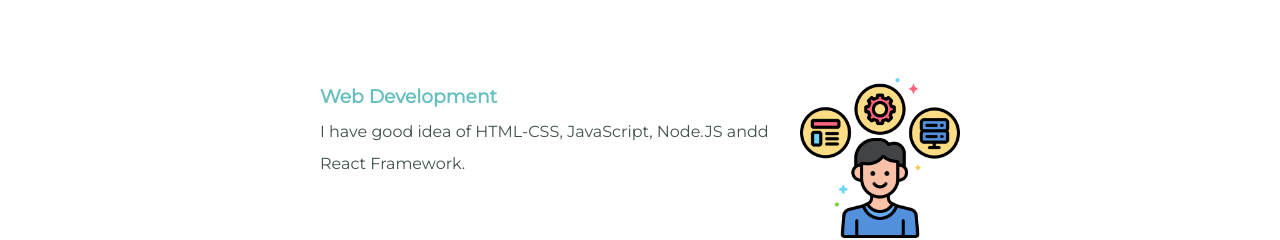
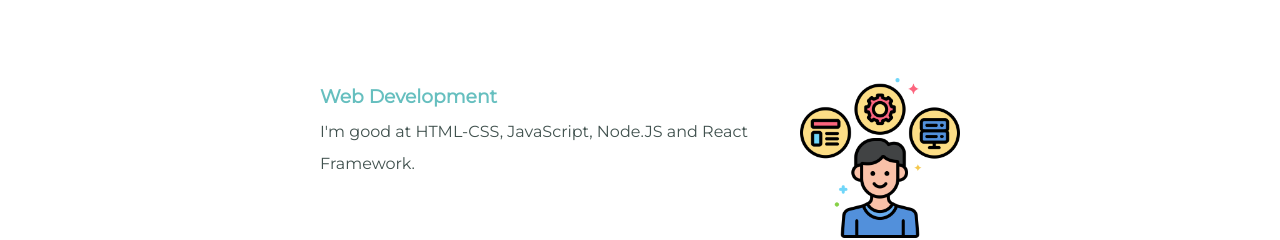
Before and after one commit to nikhilv1/mysite, a plain HTML site: page index.html in a window 1280 px wide. Shown: the part 1649-1889 px from the top of the page. Drawn offline with Linux system fonts and the light colour scheme.

Commit message:
Update index.html
Updated some test

```diff
--- a/index.html
+++ b/index.html
@@ -39,7 +39,7 @@
                 <img class="general-images skill-images-2" src="images/003-computer.png"
                     alt="Skill2">
                 <h3>Web Development</h3>
-                <p>I have good idea of HTML-CSS, JavaScript, Node.JS andd React Framework.</p>
+                <p>I'm good at HTML-CSS, JavaScript, Node.JS and React Framework.</p>
             </div>
         </div>
         <hr>
```
